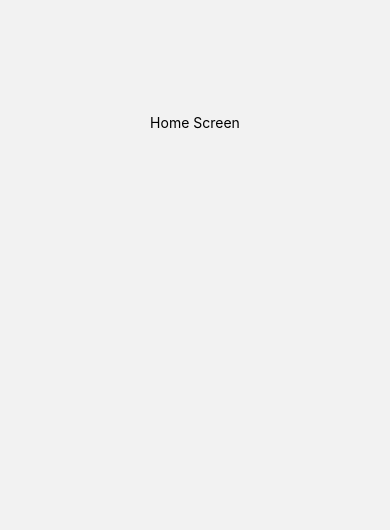
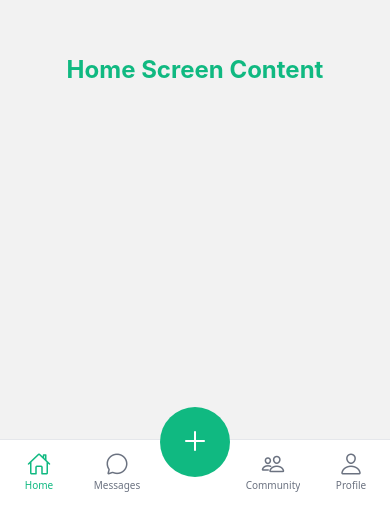
Before and after one commit to TUDublinBlanchBusinessIT/project-ArtemMochuliak-1, a React Native app: screen /Home in a window 390 px wide. Shown: the part 300-830 px from the top of the page. Built offline with nearby package versions, Linux system fonts and the light colour scheme.

Commit message:
Add HomeScreen with bottom tab navigation and corresponding tabs

```diff
--- a/App.js
+++ b/App.js
@@ -1,10 +1,11 @@
 import React, { useEffect } from "react";
 import { NavigationContainer } from "@react-navigation/native";
-import * as ScreenOrientation from 'expo-screen-orientation';
+import * as ScreenOrientation from "expo-screen-orientation";
 import { createNativeStackNavigator } from "@react-navigation/native-stack";
 import LoginScreen from "./screens/LoginScreen";
 import SignUpScreen from "./screens/SignUpScreen";
 import HomeScreen from "./screens/HomeScreen";
+import AddItemScreen from "./screens/AddItemScreen";
 
 const Stack = createNativeStackNavigator();
 
@@ -19,7 +20,10 @@ export default function App() {
         <Stack.Screen name="Login" component={LoginScreen} />
         <Stack.Screen name="SignUp" component={SignUpScreen} />
         <Stack.Screen name="Home" component={HomeScreen} />
+
+
       </Stack.Navigator>
+
     </NavigationContainer>
   );
 }
--- a/package.json
+++ b/package.json
@@ -1,8 +1,10 @@
 {
   "dependencies": {
+    "@react-navigation/bottom-tabs": "^7.8.6",
     "@react-navigation/native": "^7.1.20",
     "@react-navigation/native-stack": "^7.6.3",
     "expo": "~54.0.25",
+    "expo-screen-orientation": "~9.0.7",
     "firebase": "^12.6.0",
     "react": "19.1.0",
     "react-dom": "19.1.0",
@@ -12,8 +14,8 @@
     "react-native-reanimated": "~4.1.1",
     "react-native-safe-area-context": "~5.6.0",
     "react-native-screens": "~4.16.0",
+    "react-native-vector-icons": "^10.3.0",
     "react-native-web": "^0.21.0",
-    "react-native-worklets": "0.5.1",
-    "expo-screen-orientation": "~9.0.7"
+    "react-native-worklets": "0.5.1"
   }
 }
--- /dev/null
+++ b/screens/AddItemScreen.js
@@ -0,0 +1,11 @@
+import React from "react";
+import { View, Text } from "react-native";
+import { styles } from "../styles/styles";
+
+export default function AddItemScreen() {
+  return (
+    <View style={styles.centerScreen}>
+      <Text style={styles.heading}>Add your item</Text>
+    </View>
+  );
+}
--- /dev/null
+++ b/screens/CommunityScreen.js
@@ -0,0 +1,11 @@
+import React from "react";
+import { View, Text } from "react-native";
+import { styles } from "../styles/styles";
+
+export default function CommunityScreen() {
+  return (
+    <View style={styles.centerScreen}>
+      <Text style={styles.heading}>Community</Text>
+    </View>
+  );
+}
--- a/screens/HomeScreen.js
+++ b/screens/HomeScreen.js
@@ -1,14 +1,105 @@
 import React from "react";
-import { View, Text, StyleSheet } from "react-native";
+import { SafeAreaView } from "react-native-safe-area-context";
+import { View, Text, Platform } from "react-native";
+import { createBottomTabNavigator } from "@react-navigation/bottom-tabs";
+import { createNativeStackNavigator } from "@react-navigation/native-stack";
+import Ionicons from "react-native-vector-icons/Ionicons";
 
-export default function HomeScreen() {
+import MessagesScreen from "./MessagesScreen";
+import CommunityScreen from "./CommunityScreen";
+import ProfileScreen from "./ProfileScreen";
+import AddItemScreen from "./AddItemScreen";
+import { styles } from "../styles/styles";
+
+const Tab = createBottomTabNavigator();
+const HomeStack = createNativeStackNavigator();
+
+function HomeTab() {
   return (
-    <View style={styles.container}>
-      <Text>Home Screen</Text>
+    <View style={styles.centerScreen}>
+      <Text style={styles.heading}>Home Screen Content</Text>
     </View>
   );
 }
 
-const styles = StyleSheet.create({
-  container: { flex: 1, justifyContent: "center", alignItems: "center" },
-});
+function HomeStackScreen() {
+  return (
+    <HomeStack.Navigator screenOptions={{ headerShown: false }}>
+      <HomeStack.Screen name="HomeMain" component={HomeTab} />
+      <HomeStack.Screen name="AddItem" component={AddItemScreen} />
+    </HomeStack.Navigator>
+  );
+}
+
+export default function HomeScreen() {
+  return (
+    <SafeAreaView style={{ flex: 1, backgroundColor: "#fff" }}>
+      <Tab.Navigator
+        screenOptions={{
+          headerShown: false,
+          tabBarStyle: {
+            ...styles.bottomNav,
+            backgroundColor: "#fff",
+            elevation: 0,
+            shadowOpacity: 0,
+          },
+          tabBarActiveTintColor: "#10B981",
+          tabBarInactiveTintColor: "#6B7280",
+        }}
+      >
+        <Tab.Screen
+          name="HomeTab"
+          component={HomeStackScreen}
+          options={{
+            tabBarLabel: "Home",
+            tabBarIcon: ({ color }) => (
+              <Ionicons name="home-outline" size={24} color={color} />
+            ),
+          }}
+        />
+        <Tab.Screen
+          name="Messages"
+          component={MessagesScreen}
+          options={{
+            tabBarLabel: "Messages",
+            tabBarIcon: ({ color }) => (
+              <Ionicons name="chatbubble-outline" size={24} color={color} />
+            ),
+          }}
+        />
+        <Tab.Screen
+          name="AddItemTab"
+          component={AddItemScreen}
+          options={{
+            tabBarLabel: "",
+            tabBarIcon: () => (
+              <View style={styles.addButtonContainer}>
+                <Ionicons name="add" size={32} color="#fff" />
+              </View>
+            ),
+          }}
+        />
+        <Tab.Screen
+          name="Community"
+          component={CommunityScreen}
+          options={{
+            tabBarLabel: "Community",
+            tabBarIcon: ({ color }) => (
+              <Ionicons name="people-outline" size={24} color={color} />
+            ),
+          }}
+        />
+        <Tab.Screen
+          name="Profile"
+          component={ProfileScreen}
+          options={{
+            tabBarLabel: "Profile",
+            tabBarIcon: ({ color }) => (
+              <Ionicons name="person-outline" size={24} color={color} />
+            ),
+          }}
+        />
+      </Tab.Navigator>
+    </SafeAreaView>
+  );
+}
--- /dev/null
+++ b/screens/MessagesScreen.js
@@ -0,0 +1,11 @@
+import React from "react";
+import { View, Text } from "react-native";
+import { styles } from "../styles/styles";
+
+export default function MessagesScreen() {
+  return (
+    <View style={styles.centerScreen}>
+      <Text style={styles.heading}>Messages</Text>
+    </View>
+  );
+}
--- /dev/null
+++ b/screens/ProfileScreen.js
@@ -0,0 +1,11 @@
+import React from "react";
+import { View, Text } from "react-native";
+import { styles } from "../styles/styles";
+
+export default function ProfileScreen() {
+  return (
+    <View style={styles.centerScreen}>
+      <Text style={styles.heading}>My Profile</Text>
+    </View>
+  );
+}
--- a/styles/styles.js
+++ b/styles/styles.js
@@ -1,18 +1,21 @@
-import { StyleSheet } from "react-native";
+import { StyleSheet, Platform } from "react-native";
 
 export const styles = StyleSheet.create({
+
   loginContainer: {
     flex: 1,
     paddingHorizontal: 30,
     paddingTop: 80,
     backgroundColor: "#fff",
   },
+
   logoIcon: {
     fontSize: 70,
     textAlign: "center",
     color: "#10B981",
     marginBottom: 10,
   },
+
   title: {
     fontSize: 24,
     fontWeight: "bold",
@@ -29,18 +32,22 @@ export const styles = StyleSheet.create({
     overflow: "hidden",
     marginBottom: 30,
   },
+
   tabButton: {
     flex: 1,
     paddingVertical: 12,
     alignItems: "center",
   },
+
   activeTab: {
     backgroundColor: "#10B981",
   },
+
   tabText: {
     fontSize: 16,
     color: "#333",
   },
+
   activeTabText: {
     color: "#fff",
     fontWeight: "600",
@@ -53,6 +60,7 @@ export const styles = StyleSheet.create({
     padding: 12,
     marginBottom: 15,
   },
+
   loginButton: {
     backgroundColor: "#10B981",
     paddingVertical: 12,
@@ -60,9 +68,56 @@ export const styles = StyleSheet.create({
     alignItems: "center",
     marginTop: 10,
   },
+
   loginButtonText: {
     color: "#fff",
     fontSize: 18,
     fontWeight: "bold",
   },
+
+
+
+
+
+
+
+  bottomNav: {
+    height: 65,
+    paddingBottom: 5,
+    paddingTop: 5,
+    backgroundColor: "#fff",
+    borderTopWidth: 1,
+    borderTopColor: "#e5e7eb",
+    marginBottom: 40,
+  },
+
+
+
+  addButtonContainer: {
+    width: 70,
+    height: 70,
+    borderRadius: 35,
+    backgroundColor: "#10B981",
+    justifyContent: "center",
+    alignItems: "center",
+    marginBottom: 45,
+    elevation: 6,
+  },
+
+
+  centerScreen: {
+    flex: 1,
+    justifyContent: "center",
+    alignItems: "center",
+  },
+
+  heading: {
+    fontSize: 24,
+    fontWeight: "bold",
+    color: "#10B981",
+  },
+
+
+
+
 });
```
Also changed, not shown: screens/LoginScreen.js (line endings or trailing spaces), screens/SignUpScreen.js (line endings or trailing spaces), 1 other file (tests, documents, lock files or other folders).
